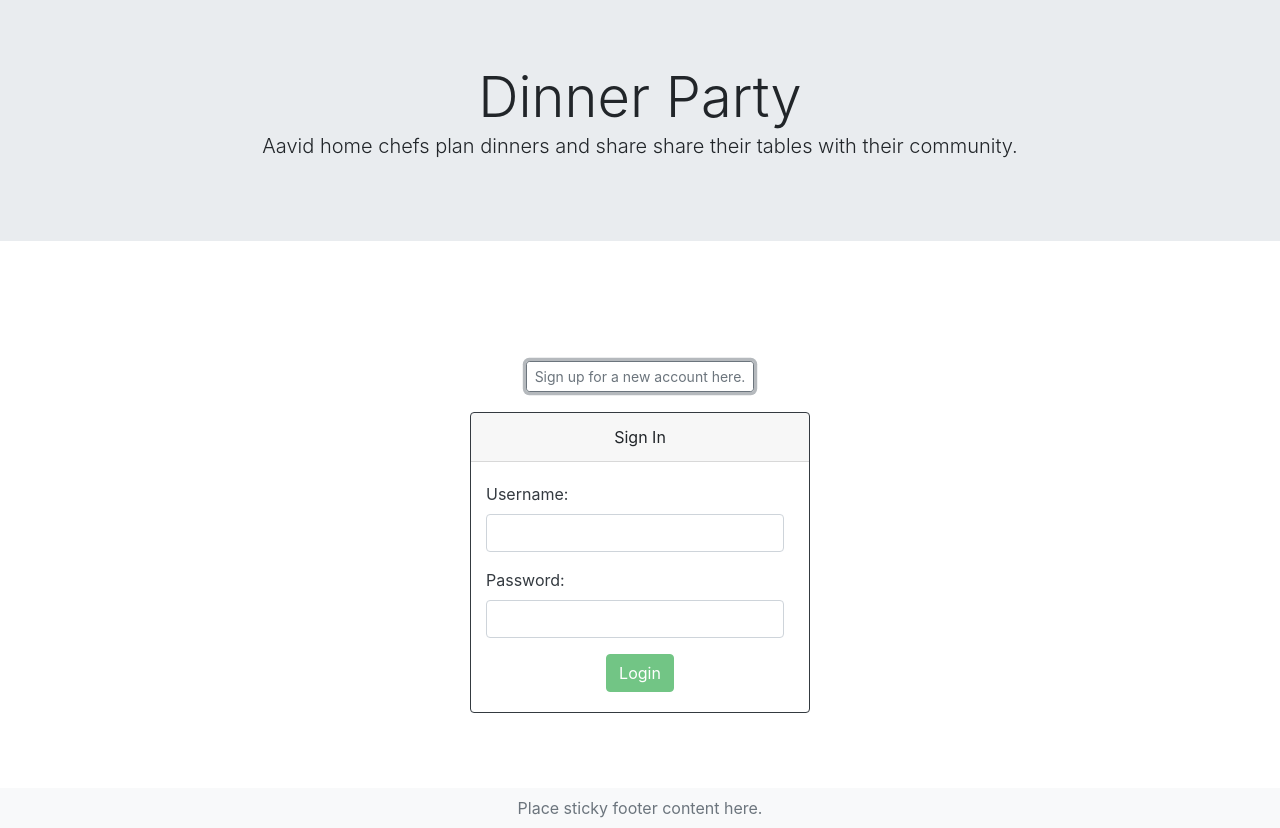
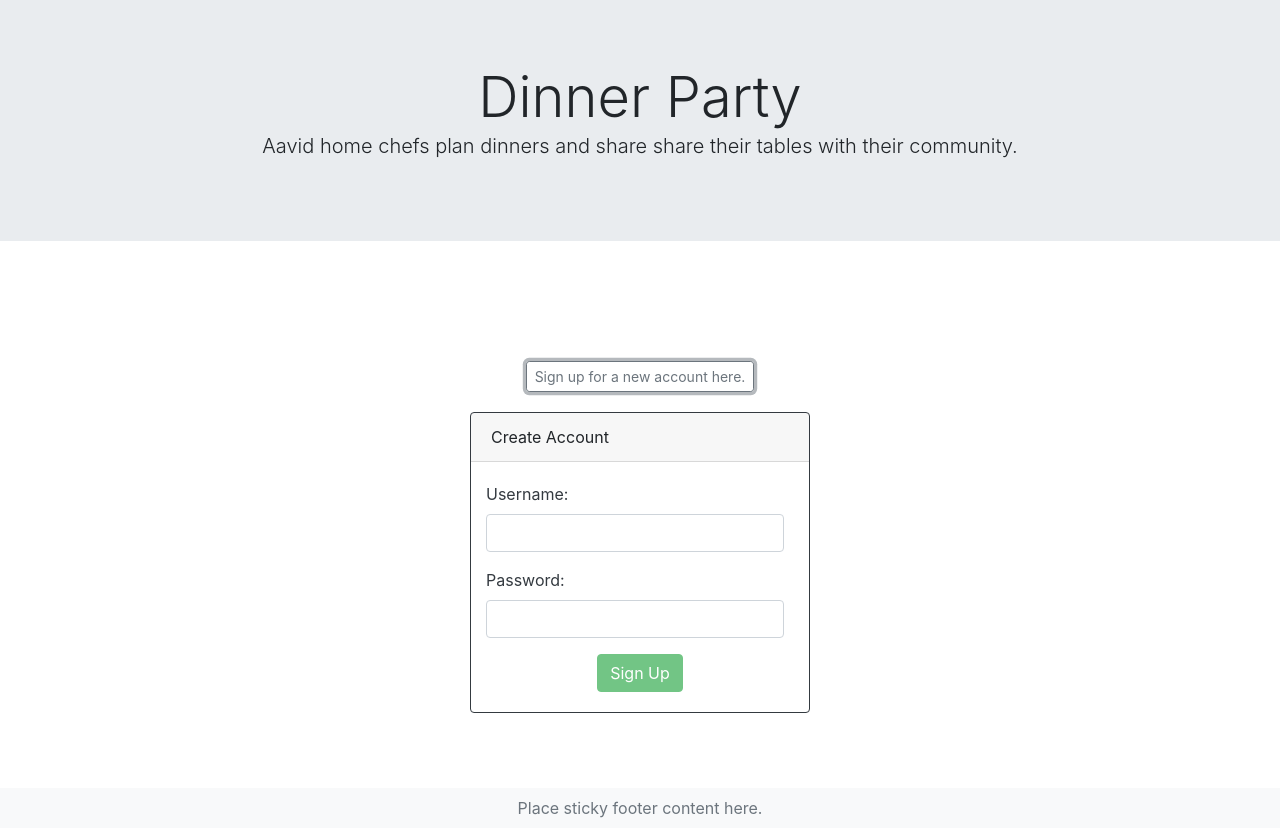
Before and after one commit to joeldelatte/Poject_3_Dinner_Party, a React (Create React App) app in the folder client/: page / in a window 1280 px wide. Both pictures are taken after a click on the button "Sign up for a new account here.". Built offline with nearby package versions, Linux system fonts and the light colour scheme; no server answers.

Commit message:
functioning condidtional render of signIn or signUp using state and logical operators

```diff
--- a/client/src/components/SignUp/SignUp.js
+++ b/client/src/components/SignUp/SignUp.js
@@ -39,7 +39,7 @@ export default function SignUp() {
                   <input type="text" className="form-control form-row" placeholder="" onChange={e => setPassword(e.target.value)}/>
                 </div>
                 <div className="form-row justify-content-center" >
-                  <button type="submit" className="btn btn-success" disabled={ !validateForm() } onClick={ loadUser() } onSubmit={ handleSubmit }>Sign Up</button>
+                  <button type="submit" className="btn btn-success" disabled={ !validateForm() } onClick={ createUser() } onSubmit={ handleSubmit }>Sign Up</button>
                 </div>
               </form>
             </div>
--- /dev/null
+++ b/client/src/components/SignUp/style.css
@@ -0,0 +1,3 @@
+.middle {
+    display: flex;
+}
--- a/client/src/containers/Landing/Landing.js
+++ b/client/src/containers/Landing/Landing.js
@@ -1,7 +1,8 @@
-import React from "react";
+import React, {useState}from "react";
 import Jumbotron from "../../components/Jumbotron";
 import Footer from "../../components/Footer"
 import SignIn from "../../components/SignIn/SignIn";
+import SignUp from "../../components/SignUp/SignUp";
 
 const styles = {
   keepIt: {
@@ -16,13 +17,18 @@ const styles = {
 }
 
 export default function Landing() {
+
+  const [signIn, setSignIn] = useState(false);
+  console.log(signIn)
+
+
     return (
         <div className="container" style={styles.keepIt}>
           <Jumbotron />
           <div className="row justify-content-center">
-            <button className="btn btn-outline-secondary btn-sm" style={styles.buttonSpacer} >Sign up for a new account here.</button>
+            <button className="btn btn-outline-secondary btn-sm" style={styles.buttonSpacer} onClick={e => setSignIn(true)}>Sign up for a new account here.</button>
           </div>
-          <SignIn />
+          {(signIn && <SignUp />) || <SignIn />}
           <Footer />
         </div>
     )
```
